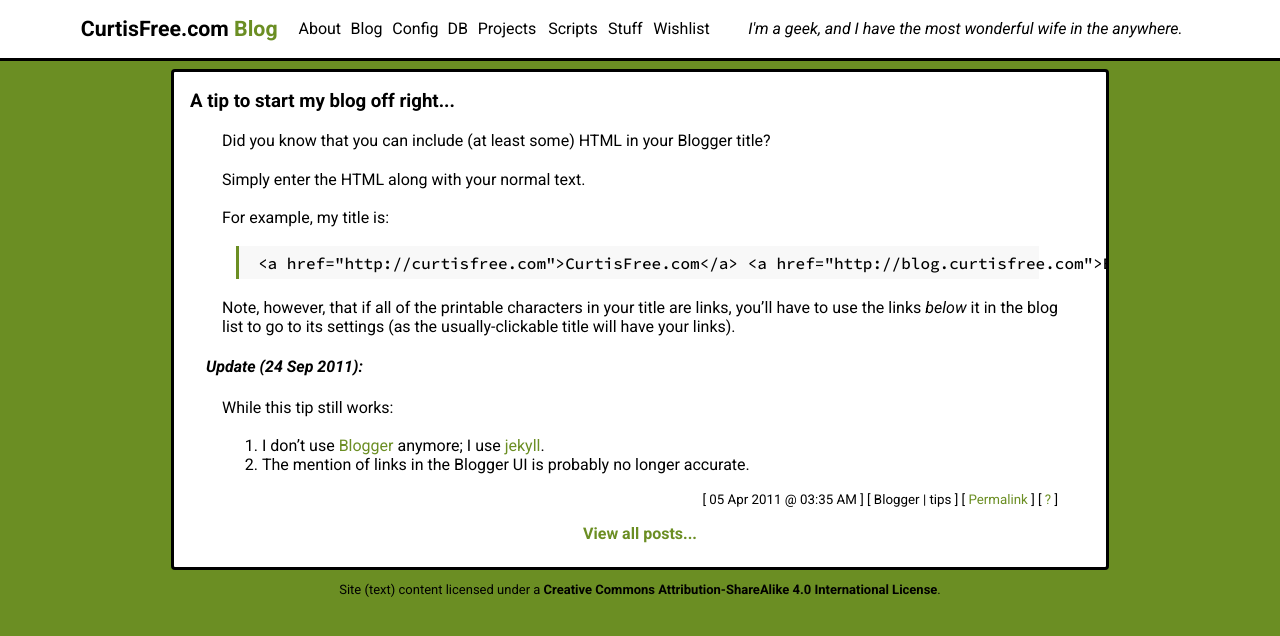
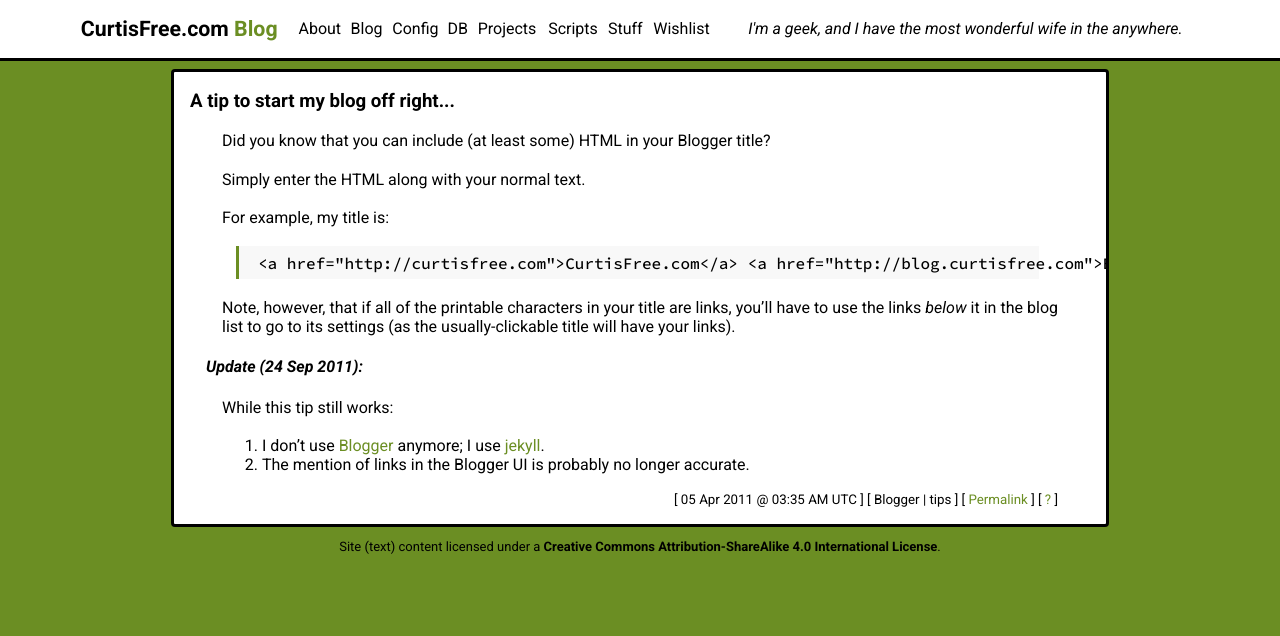
Before and after one commit to cfree3/curtisfree.com, a Jekyll site: the page built from _posts/2011-04-04-tip_to_start_my_blog_off_right.md, in a window 1280 px wide. Shown: the top 636 px of the page. Built offline with Jekyll 4.4.1, drawn with Linux system fonts in a browser that asks for light colours.

Commit message:
Remove "latest posts" from main page of blog

```diff
--- a/_includes/nextlink.html
+++ /dev/null
@@ -1,3 +0,0 @@
-<div class="nextlink">
-  <a href="/blog/all/">View all posts...</a>
-</div>
--- a/_layouts/post.html
+++ b/_layouts/post.html
@@ -13,7 +13,7 @@
         </div>
 
         <h4 class="post_meta">
-          [ {{ page.date | date:'%d %b %Y @ %I:%M %p' }} ]
+          [ {{ page.date | date:'%d %b %Y @ %I:%M %p %Z' }} ]
           {% if page.tags.size > 0 %}
           [ {{ page.tags | join:' | ' }} ]
           {% endif %}
@@ -23,5 +23,4 @@
 
       </div>
 
-      {% include nextlink.html %}
 {% include from_pgbody.html %}
--- a/style.css
+++ b/style.css
@@ -247,14 +247,13 @@
 }
 
 .content table {
-    border:          medium solid #000000;
+    border:          none;
     border-collapse: collapse;
     margin-left:     auto;
     margin-right:    auto;
 }
 
 .content td {
-    border:  medium solid #000000;
     padding: 0.5em;
 }
 
@@ -282,13 +281,22 @@
     padding-right: 2em;
 }
 
-div.nextlink {
-    font-weight:   bold;
+table.post_list {
     margin-bottom: 1.5em;
-    text-align:    center;
 }
 
-ul.postlist {
-    margin-bottom: 1.5em;
-    margin-left:   2em;
+table.post_list td {
+    padding: 0.25em 1em 0.25em 1em;
 }
+
+table.post_list td.post_link {
+    font-weight: normal;
+    text-align:  right;
+}
+
+table.post_list td.post_date {
+    border-left:    medium solid #000000;
+    font-weight:    bold;
+    text-align:     center;
+    vertical-align: left;
+}
```
Also changed, not shown: _layouts/blog.html (deleted, +0 -10 lines), blog/all/index.md (deleted, +0 -12 lines), blog/index.md (+16 -25 lines).
